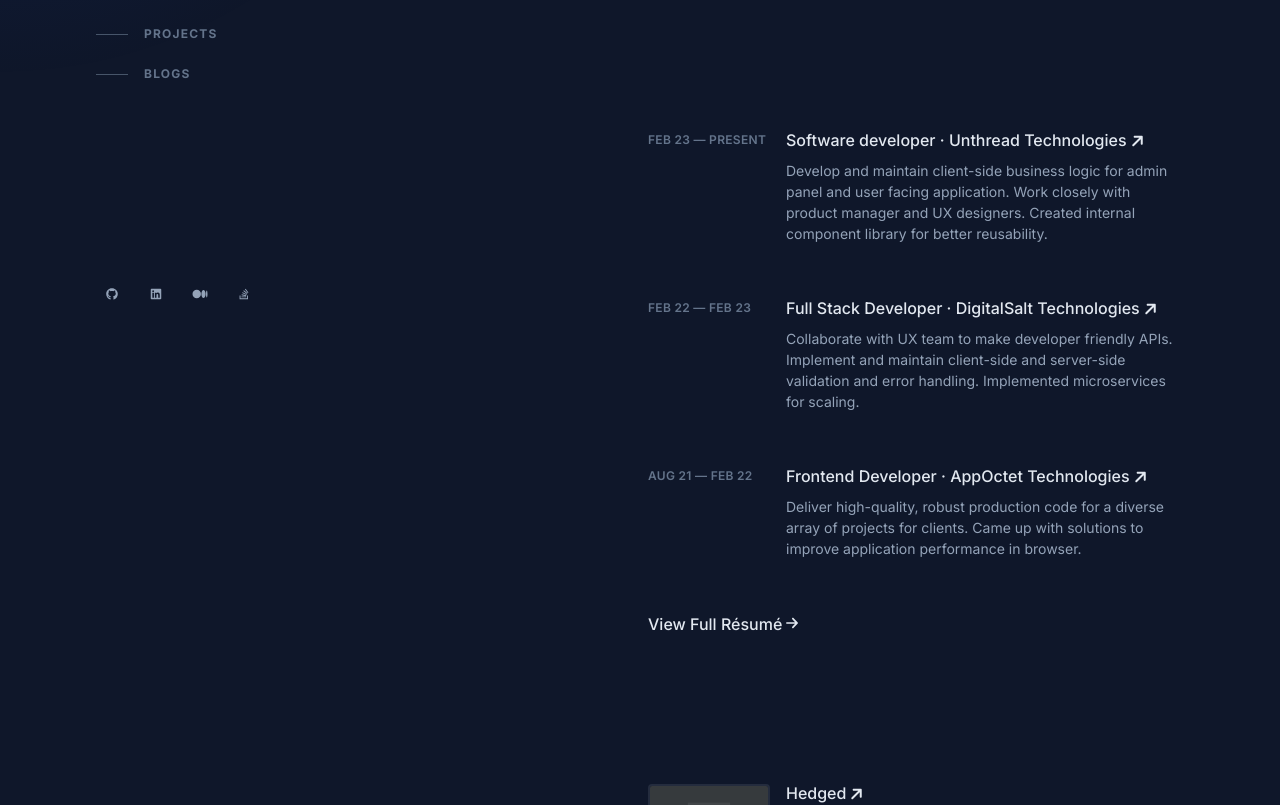
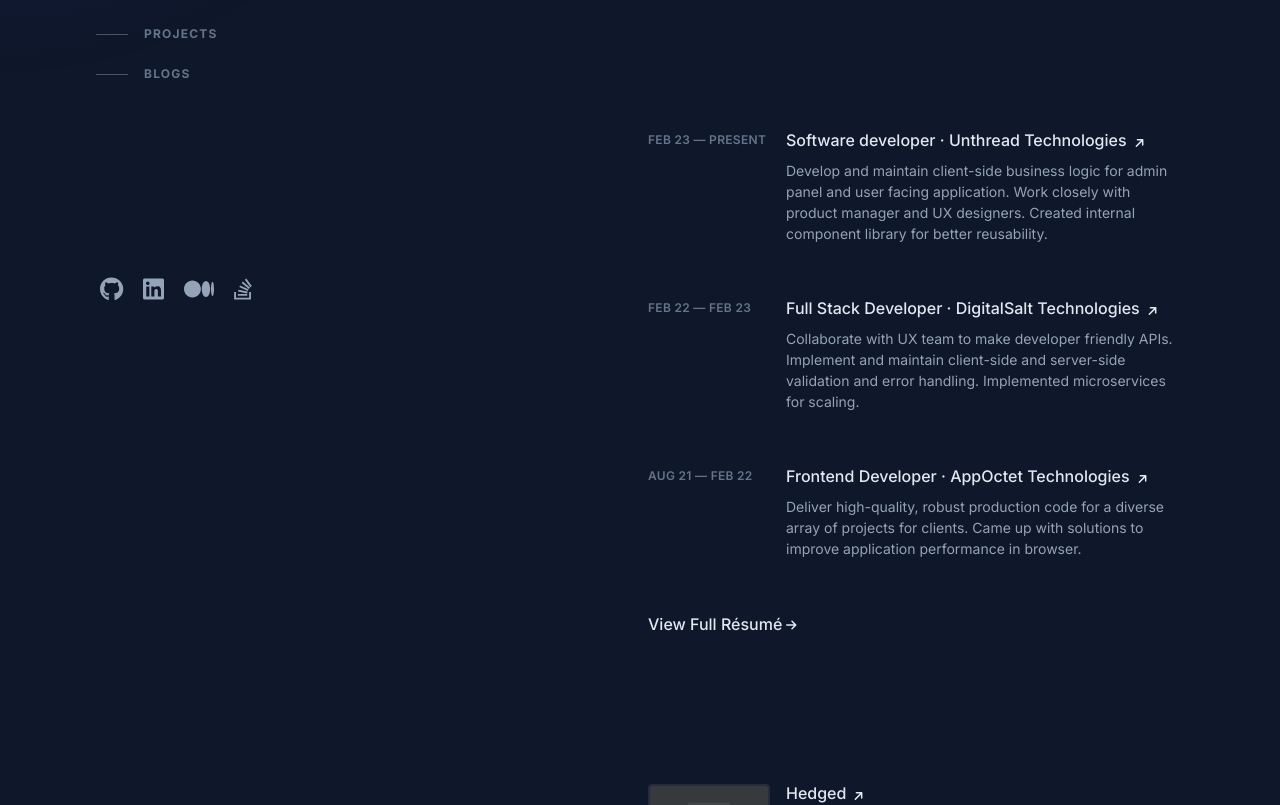
Before and after one commit to AbhishekKolge/portfolio-website, a Next.js app: page / in a window 1280 px wide. Shown: the part 402-1207 px from the top of the page. Built offline with nearby package versions, Linux system fonts and the light colour scheme.

Commit message:
icon size adjusted
Signed-off-by: AbhishekUnthread <abhishek.k@unthread.world>

```diff
--- a/src/components/social/social.js
+++ b/src/components/social/social.js
@@ -16,7 +16,7 @@ const Social = (props) => {
               className='block hover:text-slate-200'
             >
               <span className='sr-only'>{item.name}</span>
-              <FontAwesomeIcon className='h-6 w-6' icon={item.icon} />
+              <FontAwesomeIcon fontSize={24} icon={item.icon} />
             </Link>
           </li>
         );
--- a/src/components/ui/link.js
+++ b/src/components/ui/link.js
@@ -35,8 +35,9 @@ const LinkSecondary = (props) => {
           {children}
         </span>
         <FontAwesomeIcon
-          className='ml-1 inline-block h-[12px] w-[12px] shrink-0 -translate-y-px transition-transform group-hover:translate-x-2 group-focus-visible:translate-x-2 motion-reduce:transition-none'
+          className='ml-1 inline-block shrink-0 -translate-y-px transition-transform group-hover:translate-x-2 group-focus-visible:translate-x-2 motion-reduce:transition-none'
           icon={faArrowRight}
+          fontSize={12}
         />
       </span>
     </Link>
@@ -60,8 +61,9 @@ const LinkTertiary = (props) => {
       <span>
         {children}
         <FontAwesomeIcon
-          className='inline-block h-[13px] w-[13px] shrink-0 transition-transform rotate-45 group-hover/link:-translate-y-1 group-hover/link:translate-x-1 group-focus-visible/link:-translate-y-1 group-focus-visible/link:translate-x-1 motion-reduce:transition-none ml-1 translate-y-px'
+          className='inline-block shrink-0 transition-transform rotate-45 group-hover/link:-translate-y-1 group-hover/link:translate-x-1 group-focus-visible/link:-translate-y-1 group-focus-visible/link:translate-x-1 motion-reduce:transition-none ml-2 translate-y-px'
           icon={faArrowUp}
+          fontSize={12}
         />
       </span>
     </Link>
@@ -77,8 +79,9 @@ const GoBackLink = (props) => {
       href={href}
     >
       <FontAwesomeIcon
-        className='mr-1 h-3 w-3 transition-transform group-hover:-translate-x-2'
+        className='mr-1 transition-transform group-hover:-translate-x-2'
         icon={faArrowLeft}
+        fontSize={12}
       />
       {children}
     </Link>
```
